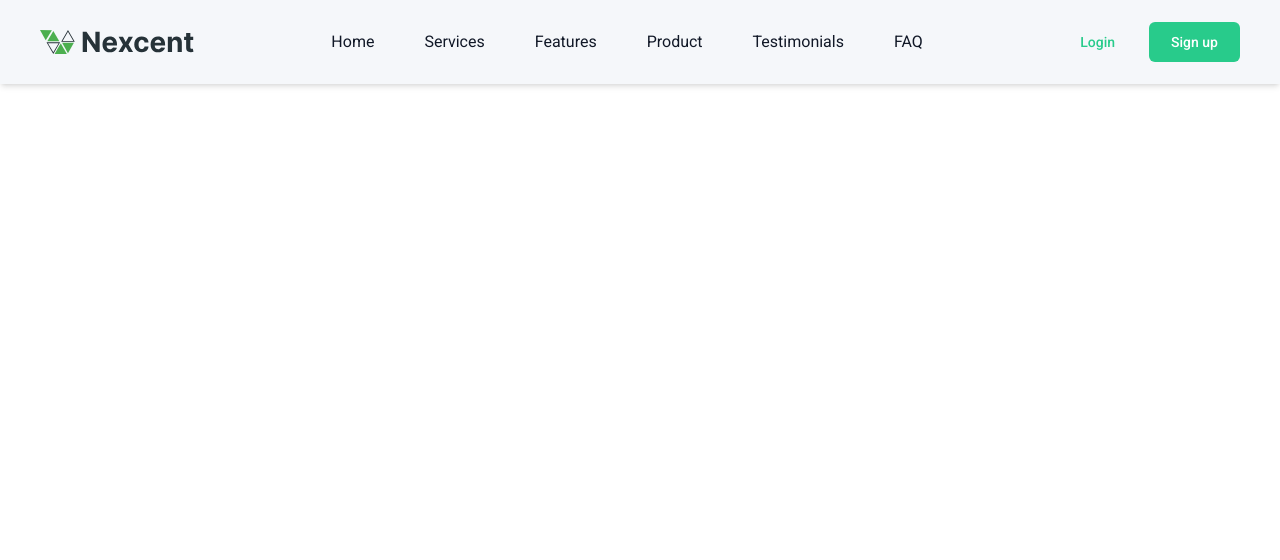
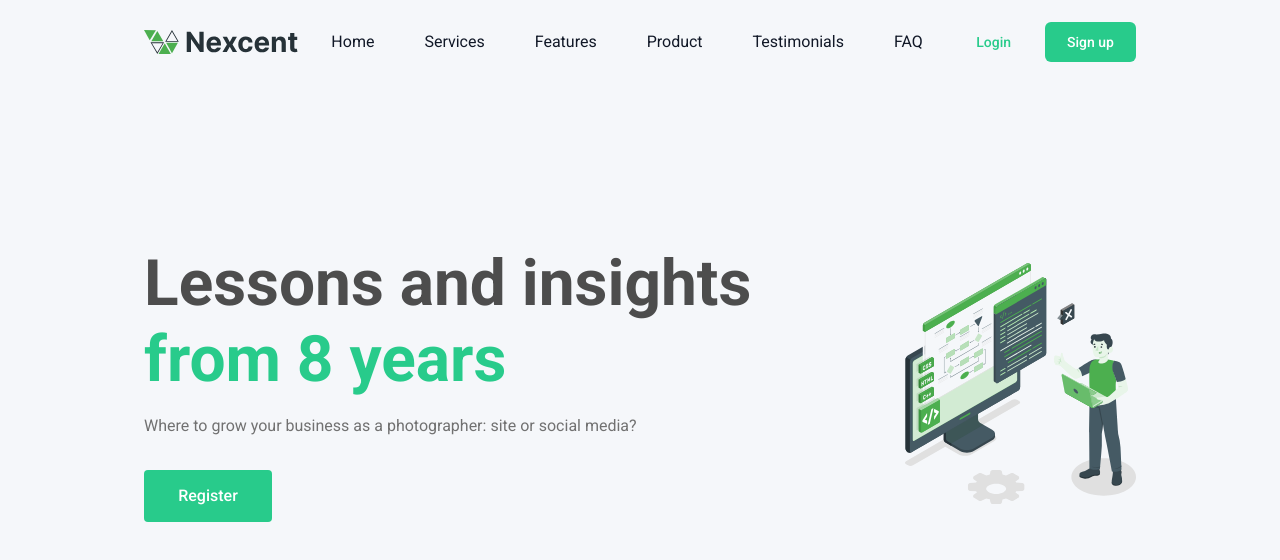
Before and after one commit to teksaglobalindonesia/next-wihope-2026, a Next.js app: page / in a window 1280 px wide. Shown: the top 560 px of the page. Built offline with nearby package versions, Linux system fonts and the light colour scheme.

Commit message:
hero.tsx

```diff
--- a/app/page.tsx
+++ b/app/page.tsx
@@ -1,8 +1,12 @@
 import Header from "@/components/custom/header";
+import Hero from "@/components/custom/hero";
 
 export default function Page() {
   return(
+    <>
     <Header />
+    <Hero />
+    </>
   ) ;
 
 }
--- a/components/custom/header.tsx
+++ b/components/custom/header.tsx
@@ -1,7 +1,8 @@
 import Image from 'next/image';
 export default function Header() {
   return (
-    <div className="bg-neutral-silver flex h-[84px] w-full flex-row items-center px-10 shadow-md">
+    <header className="bg-neutral-silver w-full shadow-md">
+      <div className="flex h-[84px] flex-row items-center px-[144px]">
         <Image src="/logo.svg" alt="logo" width={154} height={24} />
         <nav className="flex h-[24px] flex-1 items-center justify-center gap-[50px] text-[16px] font-normal leading-[24px] text-gray-900">
           <a
@@ -52,5 +53,6 @@ export default function Header() {
           </button>
         </div>
       </div>
+    </header>
   );
 }
--- /dev/null
+++ b/components/custom/hero.tsx
@@ -0,0 +1,34 @@
+import Image from 'next/image';
+export default function Hero() {
+  return (
+
+    <section className="w-full h-[599px] flex justify-center items-center px-[144px] py-[96px] gap-[104px] bg-neutral-silver">
+
+      <div className="flex flex-col w-[657px] h-[276px] gap-[32px] justify-center ">
+
+        <div className="flex flex-col gap-4">
+          <h1 className="font-inter text-[64px] font-semibold leading-[76px] text-neutral-d-grey">
+            Lessons and insights <br />
+            <span className="text-brand-primary">
+              from 8 years
+            </span>
+          </h1>
+
+          <p className="font-inter text-[16px] font-normal leading-[24px] text-neutral-grey">
+            Where to grow your business as a photographer: site or social media?
+          </p>
+        </div>
+
+        <button className="font-inter w-[128px] h-[52px] rounded-[4px] bg-brand-primary px-[32px] py-[14px] text-[16px] font-medium leading-[24px] text-white transition-all duration-300 hover:bg-shade-3">
+          Register
+        </button>
+
+      </div>
+
+      <div className="flex flex-1 justify-center items-center">
+        <Image src="/illustration.svg" alt="hero image" width={391} height={407} />
+      </div>
+
+    </section>
+  );
+}
```
Also changed, not shown: public/Illustration.svg (added). Lines whose indentation alone changed are shown as unchanged.
